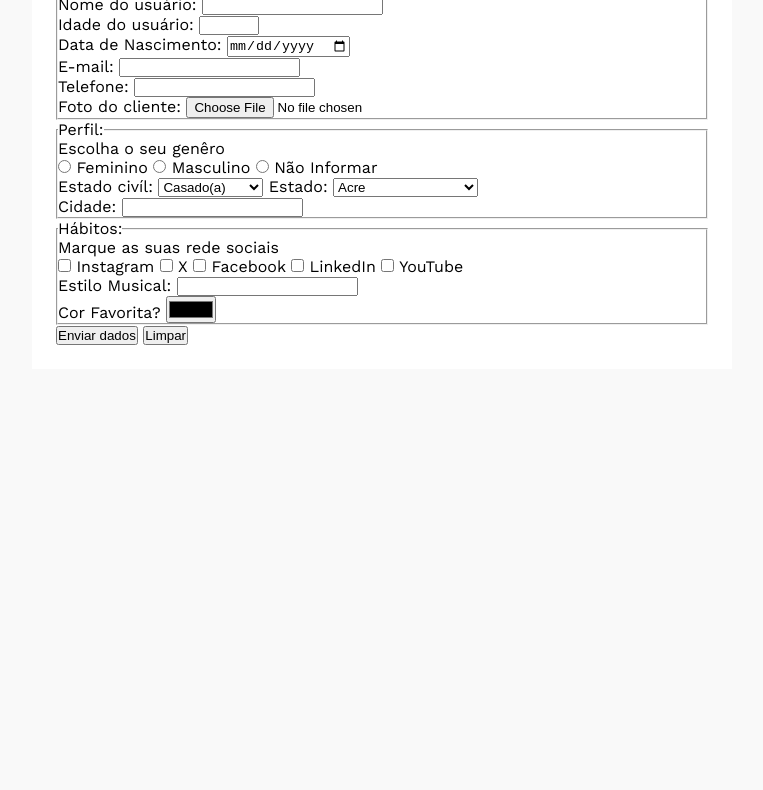
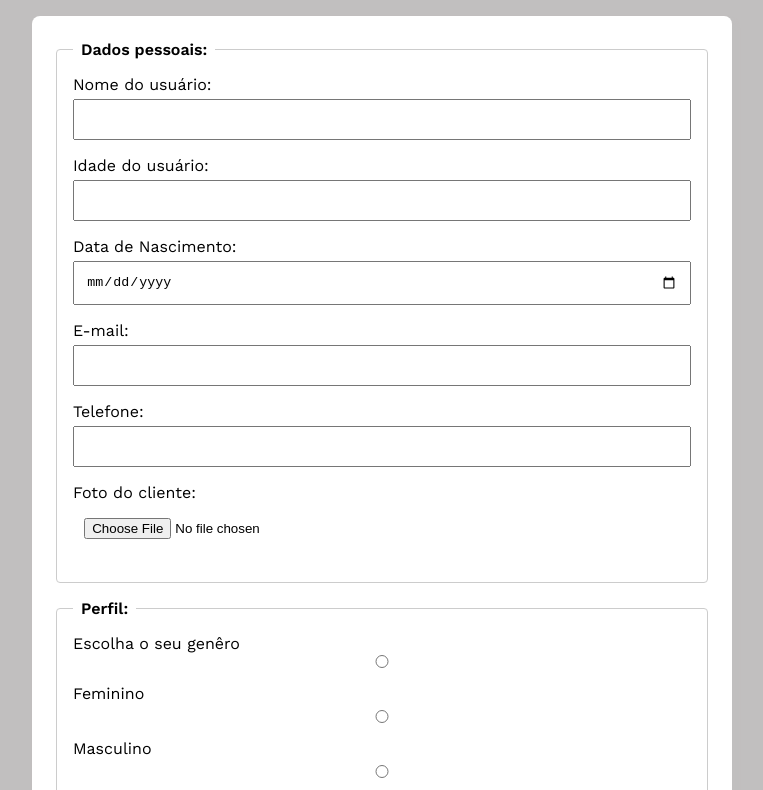
Before and after one commit to ShadownJack/UC9-Formularios, a plain HTML site: page index.html in a window 1280 px wide. Shown: the part 88-878 px from the top of the page, without its empty margins (258-1021 px from the left). Before the commit the page ends 800 px from the top, so only its background shows below. Drawn offline with nearby package versions, Linux system fonts and the light colour scheme.

Commit message:
Habitos completo

```diff
--- a/base.css
+++ b/base.css
@@ -11,7 +11,7 @@
 }
 
 body {
-    background-color: #F9F9F9;
+    background-color: #a7a4a4b2;
     font-family: 'Work Sans', sans-serif;
 }
 
@@ -23,9 +23,37 @@ body {
 
 h1{
       font-family: 'Fjalla One', sans-serif;
+      margin: 2rem auto;
+      text-align: center;
 }
 
 form{
     background-color: #fff;
     padding: 1.5rem;
+    border-radius: 0.5rem;
+    box-shadow: 0.25rem 0.25rem 0.25rem #c0bfbf;
 }
+
+fieldset{
+    padding: 1rem;
+    border: 1px solid #ccc;
+    border-radius: 0.25rem;
+    margin-bottom: 1rem;
+}
+
+legend{
+    font-weight: 600;
+    padding: 0 0.5rem;
+}
+
+label{
+    margin-bottom: 0.3rem;
+    display: inline-block;
+}
+
+input{
+    width: 100%;
+    margin-bottom: 1rem;
+    padding: 0.7rem;
+    border-radius: 0.24;
+}
```
